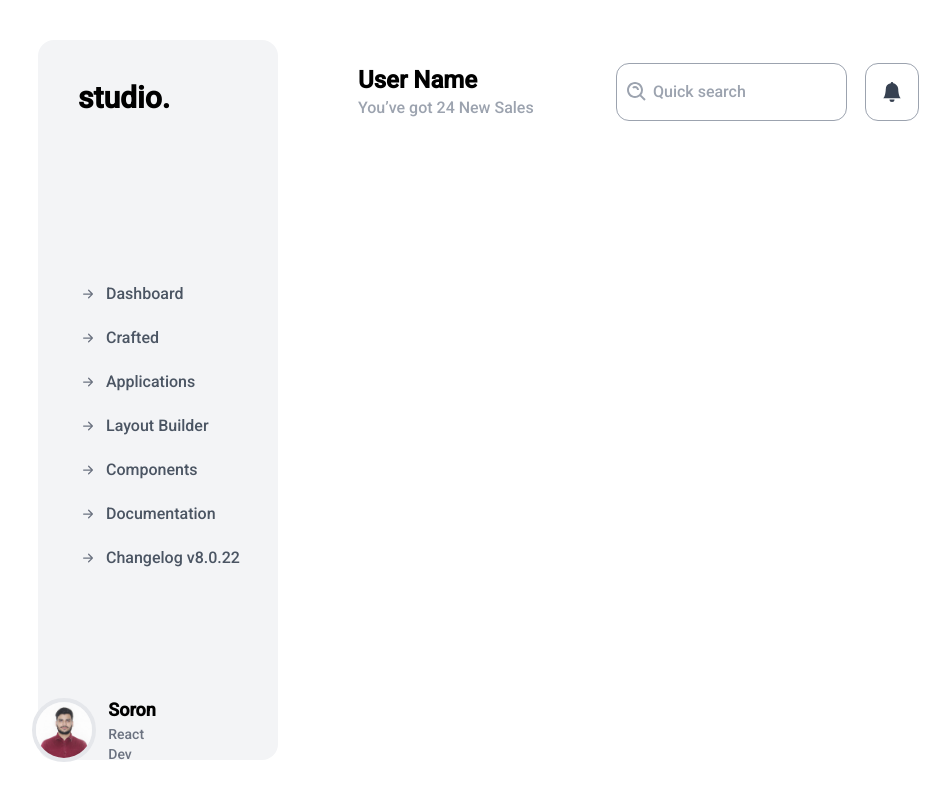
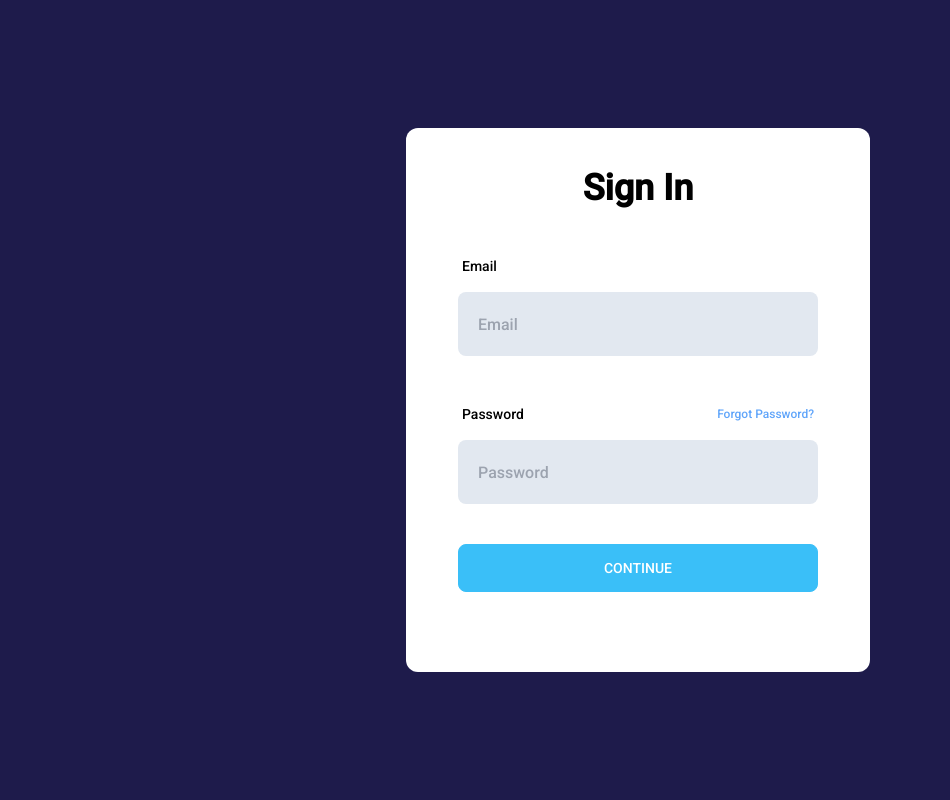
Before and after one commit to Soron248/admin, a Next.js app: page / in a window 1280 px wide. Shown: the whole page, without its empty margins (2-952 px from the left). Built offline with nearby package versions, Linux system fonts and the light colour scheme.

Commit message:
added login page and did login authentication

```diff
--- a/package.json
+++ b/package.json
@@ -16,5 +16,8 @@
     "react-dom": "18.2.0",
     "react-icons": "^4.11.0",
     "tailwindcss": "3.3.3"
+  },
+  "devDependencies": {
+    "daisyui": "^3.7.4"
   }
 }
--- a/src/app/globals.css
+++ b/src/app/globals.css
@@ -24,4 +24,6 @@ body {
       rgb(var(--background-end-rgb))
     )
     rgb(var(--background-start-rgb)); */
+  background-color: white;
+  color: black;
 }
--- a/src/app/layout.js
+++ b/src/app/layout.js
@@ -1,7 +1,11 @@
+"use client";
 import Header from "@/components/Header/Header";
 import "./globals.css";
 import { Roboto } from "next/font/google";
 import LSidebar from "@/components/Left sidebar/LSidebar";
+import RSidebar from "@/components/Right sidebar/RSidebar";
+import { useState } from "react";
+import LogIn from "@/components/LogIn";
 
 const inter = Roboto({ subsets: ["latin"], weight: ["500"] });
 
@@ -11,15 +15,27 @@ export const metadata = {
 };
 
 export default function RootLayout({ children }) {
+  const [isSidebarOpen, setSidebarOpen] = useState(false);
+  const [isLoggedIn, setIsLoggedIn] = useState(false);
+
+  const toggleSidebar = () => {
+    setSidebarOpen(!isSidebarOpen);
+  };
   return (
     <html lang="en">
       <body className={inter.className}>
-        <div className="w-full md:grid md:grid-cols-4">
-          <LSidebar />
-          <Header />
-
-          {children}
-        </div>
+        {isLoggedIn ? (
+          <div className="w-full flex relative md:grid md:grid-cols-4">
+            <LSidebar isOpen={isSidebarOpen} toggleSidebar={toggleSidebar} />
+            <main className="md:col-span-3">
+              <Header toggleSidebar={toggleSidebar} />
+              {children}
+            </main>
+            {/* <RSidebar /> */}
+          </div>
+        ) : (
+          <LogIn setIsLoggedIn={setIsLoggedIn} isLoggedIn={isLoggedIn} />
+        )}
       </body>
     </html>
   );
--- a/src/app/page.js
+++ b/src/app/page.js
@@ -1,3 +1,3 @@
 export default function Home() {
-  return <div></div>;
+  return <div>soron</div>;
 }
--- a/src/components/Header/Header.jsx
+++ b/src/components/Header/Header.jsx
@@ -1,27 +1,30 @@
 import React from "react";
 import { BiSearchAlt } from "react-icons/bi";
 import { BsFillBellFill } from "react-icons/bs";
+import { RiMenuFoldLine } from "react-icons/ri";
 
-const Header = () => {
+const Header = ({ toggleSidebar }) => {
   return (
-    <header className="h-fit flex justify-between md:px-10 md:py-16 md:col-span-2">
-      <div>
+    <header className="p-3 h-fit flex justify-between md:px-10 md:py-16 ">
+      <div className="flex flex-col justify-center items-start">
         <h1 className="text-2xl font-bold hidden md:block">User Name</h1>
-        <h1 className="text-2xl font-bold md:hidden">Studio.</h1>
+        <h1 className="text-2xl font-bold md:hidden  mx-5">
+          <RiMenuFoldLine className="cursor-pointer" onClick={toggleSidebar} />
+        </h1>
         <p className="text-gray-400 hidden md:block">You’ve got 24 New Sales</p>
       </div>
-      <div className="flex  gap-5">
-        <div className="flex gap-1 outline outline-1 outline-gray-400 justify-center items-center px-2 rounded-xl">
+      <div className="flex  gap-3 ">
+        <div className=" md:w-auto max-h-10 flex gap-1 outline outline-1 outline-gray-400 justify-center items-center px-2 rounded-xl">
           <BiSearchAlt className="text-2xl text-gray-400" />
           <input
             type="search"
-            className="outline-none"
+            className="outline-none bg-white"
             placeholder="Quick search"
           />
         </div>
         <button
           type="button"
-          className="p-4 outline outline-1 outline-gray-400 rounded-xl"
+          className="max-h-10 max-w-10 flex items-center p-4 outline outline-1 outline-gray-400 rounded-xl"
         >
           <BsFillBellFill className="text-xl text-gray-700" />
         </button>
--- a/src/components/Left sidebar/LSidebar.jsx
+++ b/src/components/Left sidebar/LSidebar.jsx
@@ -3,12 +3,24 @@ import React from "react";
 import srn from "../../../public/srn.jpg";
 import { BsArrowRightShort } from "react-icons/bs";
 import { FcSettings } from "react-icons/fc";
-const LSidebar = () => {
+import { ImCross } from "react-icons/im";
+
+const LSidebar = ({ isOpen, toggleSidebar }) => {
   return (
-    <section className="h-screen md:col-span-1 p-10">
-      <div className="w-full h-full bg-gray-100 rounded-2xl ">
-        <h1 className="w-full text-3xl font-bold py-10 pl-10 ">studio.</h1>
-        <nav className=" h-3/4">
+    <section
+      className={`${
+        isOpen ? "w-80 p-5" : "w-0"
+      } md:w-auto transition-all duration-300 absolute md:static h-screen z-50 bg-white md overflow-hidden left-0 md:inline-block  md:p-10`}
+    >
+      <div className="w-full flex flex-col justify-between h-full bg-gray-100 rounded-2xl ">
+        <div className="flex justify-center items-center p-10">
+          <h1 className="w-full text-3xl font-bold ">studio.</h1>
+          <ImCross
+            className="cursor-pointer md:hidden"
+            onClick={toggleSidebar}
+          />
+        </div>
+        <nav className="">
           <ul className="w-full h-full flex flex-col gap-5 text-gray-600 justify-center items-start pl-10 ">
             <li className="flex items-center gap-2 cursor-pointer">
               <BsArrowRightShort className="text-gray-500 text-xl" />
@@ -40,11 +52,17 @@ const LSidebar = () => {
             </li>
           </ul>
         </nav>
-        <footer className=" flex justify-center items-center">
-          <Image src={srn} className="w-16 h-16 border-4 rounded-full" />
-          <div className="ml-3 mr-32">
-            <h1 className="font-bold text-lg">Soron</h1>
-            <p className="font-thin text-sm text-gray-500">React Dev</p>
+        <footer className=" flex md:gap-16 justify-center items-center m-5">
+          <div className="flex items-center">
+            <Image
+              src={srn}
+              alt="user"
+              className="w-14 h-14 border-4 rounded-full"
+            />
+            <div className="ml-3 ">
+              <h1 className="font-bold text-lg">Soron</h1>
+              <p className="font-thin text-sm text-gray-500">React Dev</p>
+            </div>
           </div>
           <FcSettings className="cursor-pointer text-2xl" />
         </footer>
--- /dev/null
+++ b/src/components/LogIn.js
@@ -0,0 +1,85 @@
+import React, { useState } from "react";
+
+const LogIn = ({ setIsLoggedIn, isLoggedIn }) => {
+  // store data field for login
+  const [email, setEmail] = useState("");
+  const [password, setPassword] = useState("");
+  const [token, setToken] = useState("");
+
+  //authenticate user
+  const fetchApi = async () => {
+    const req = await fetch(
+      `https://dapi.appsosis.com/api/gettoken?email=${email}&password=${password}`
+    );
+    const data = await req.json();
+    setToken(data.authorisation.token);
+    if (data.status === "success") {
+      return setIsLoggedIn(!isLoggedIn);
+    } else {
+      return alert("wrong user credential");
+    }
+  };
+
+  // form submit function
+  const handleSubmit = (e) => {
+    e.preventDefault();
+    fetchApi();
+    setEmail("");
+    setPassword("");
+  };
+
+  return (
+    <section className="w-full h-screen bg-indigo-950 flex justify-center items-center py-32">
+      <div className="bg-white w-fit md:px-10 h-full rounded-xl">
+        <div className="text-center my-10">
+          <h1 className="text-4xl font-bold mb-3 text-black">Sign In</h1>
+          {/* <p className="text-gray-400 font-bold">
+            New Here?{" "}
+            <span className="text-blue-400 cursor-pointer">
+              Create an Account
+            </span>
+          </p> */}
+        </div>
+        <form
+          className="form-control w-80 md:w-96 px-3"
+          onSubmit={handleSubmit}
+        >
+          <label className="label">
+            <span className="label-text text-black">Email</span>
+          </label>
+          <input
+            onChange={(e) => setEmail(e.target.value)}
+            type="email"
+            placeholder="Email"
+            value={email}
+            className=" outline-none bg-slate-200 w-full h-10 md:h-16 mt-2 rounded-lg px-5 mb-10"
+            required
+          />
+          <label className="label">
+            <span className="label-text text-black">Password</span>
+            <span className="label-text-alt text-blue-400 cursor-pointer">
+              Forgot Password?
+            </span>
+          </label>
+          <input
+            onChange={(e) => setPassword(e.target.value)}
+            type="password"
+            placeholder="Password"
+            value={password}
+            className=" outline-none bg-slate-200 w-full h-10 md:h-16 mt-2 rounded-lg px-5 mb-10"
+            required
+          />
+
+          <button
+            className="btn btn-info w-full text-white font-thin"
+            type="submit"
+          >
+            Continue
+          </button>
+        </form>
+      </div>
+    </section>
+  );
+};
+
+export default LogIn;
--- a/tailwind.config.js
+++ b/tailwind.config.js
@@ -1,18 +1,18 @@
 /** @type {import('tailwindcss').Config} */
 module.exports = {
   content: [
-    './src/pages/**/*.{js,ts,jsx,tsx,mdx}',
-    './src/components/**/*.{js,ts,jsx,tsx,mdx}',
-    './src/app/**/*.{js,ts,jsx,tsx,mdx}',
+    "./src/pages/**/*.{js,ts,jsx,tsx,mdx}",
+    "./src/components/**/*.{js,ts,jsx,tsx,mdx}",
+    "./src/app/**/*.{js,ts,jsx,tsx,mdx}",
   ],
   theme: {
     extend: {
       backgroundImage: {
-        'gradient-radial': 'radial-gradient(var(--tw-gradient-stops))',
-        'gradient-conic':
-          'conic-gradient(from 180deg at 50% 50%, var(--tw-gradient-stops))',
+        "gradient-radial": "radial-gradient(var(--tw-gradient-stops))",
+        "gradient-conic":
+          "conic-gradient(from 180deg at 50% 50%, var(--tw-gradient-stops))",
       },
     },
   },
-  plugins: [],
-}
+  plugins: [require("daisyui")],
+};
```
Also changed, not shown: 1 other file (tests, documents, lock files or other folders).
